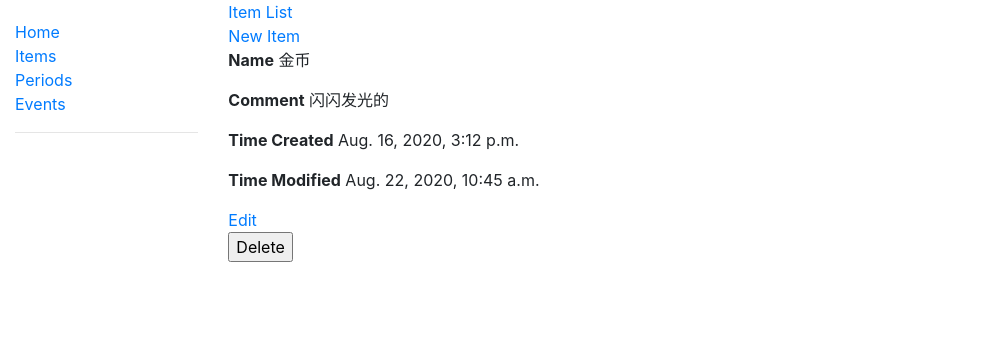
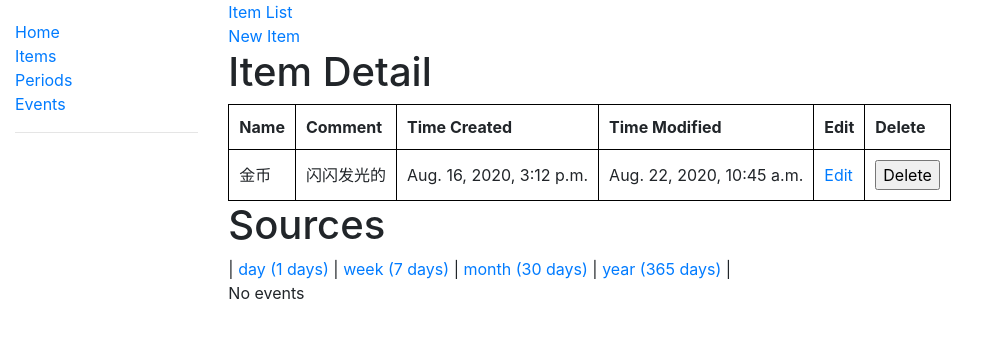
Before and after one commit to hysx54321/yys, a Django app: page /item/11/ in a window 1280 px wide. Shown: the top 338 px of the page, without its empty margins (0-999 px from the left). Run offline with Django 3.2, Linux system fonts and the light colour scheme; data comes from the database, SQL or seed files in the repository; both versions use the stored data as it was after the commit; some libraries are stand-ins or nearby versions.

Commit message:
completed summary views

```diff
--- a/yys/income_calculator/db_accessor.py
+++ b/yys/income_calculator/db_accessor.py
@@ -45,8 +45,8 @@ def get_events(**kwargs):
     return Event.objects.filter(**kwargs)
 
 
-def get_active_events():
-    return get_events(deleted=False)
+def get_active_events(**kwargs):
+    return get_events(deleted=False, **kwargs)
 
 
 def update_event(event_id, **kwargs):
@@ -101,8 +101,8 @@ def get_event_entities_by_event_id(event_id):
     return EventEntity.objects.filter(event_id=event_id, deleted=False)
 
 
-def get_event_entities_by_period_id_and_item_id(period_id, item_id):
-    return EventEntity.objects.filter(period_id=period_id, item_id=item_id)
+def get_event_entities_by_event_id_and_item_id(event_id, item_id):
+    return EventEntity.objects.filter(event_id=event_id, item_id=item_id, deleted=False)
 
 
 def update_event_entity(event_entity_id, **kwargs):
--- a/yys/income_calculator/templates/income_calculator/item_detail.html
+++ b/yys/income_calculator/templates/income_calculator/item_detail.html
@@ -1,16 +1,75 @@
 {% extends "base_generic.html" %}
-
+{% load template_filters %}
 {% block content %}
   <a href="{% url 'items'%}">Item List</a><br/>
   <a href="{% url 'new_item'%}">New Item</a>
-  <p><strong>Name</strong> {{ item_detail.display_name }}</p>
-  <p><strong>Comment</strong> {{ item_detail.comment }}</p>
-  <p><strong>Time Created</strong> {{ item_detail.time_created_string }}</p>
-  <p><strong>Time Modified</strong> {{ item_detail.time_modified_string }}</p>
-  <a href="{% url 'item_edit' item_detail.id %}">Edit</a>
-  <form action="{% url 'item_delete' %}" method="post" onsubmit="return confirm('Do you really want to delete {{ item_detail }}?')">
-    {% csrf_token %}
-    <input type="hidden" name="item_id" value="{{item_detail.id}}">
-    <input type="submit" value="Delete">
-  </form>
+  <h1>Item Detail</h1>
+  <table>
+    <tr>
+      <th>Name</th>
+      <th>Comment</th>
+      <th>Time Created</th>
+      <th>Time Modified</th>
+      <th>Edit</th>
+      <th>Delete</th>
+    </tr>
+    <tr>
+      <td>{{ item_detail.display_name }}</td>
+      <td>{{ item_detail.comment }}</td>
+      <td>{{ item_detail.time_created_string }}</td>
+      <td>{{ item_detail.time_modified_string }}</td>
+      <td><a href="{% url 'item_edit' item_detail.id %}">Edit</a></td>
+      <td>
+      <form action="{% url 'item_delete' %}" method="post" onsubmit="return confirm('Do you really want to delete {{ item_detail }}?')">
+        {% csrf_token %}
+        <input type="hidden" name="item_id" value="{{item_detail.id}}">
+        <input type="submit" value="Delete">
+      </form>
+      </td>
+    </tr>
+  </table>
+  <h1>Sources</h1>
+  |
+  {% for period in periods %}
+    <a href="{% url 'item_detail' item_id=item_detail.id%}?period_id={{ period.id }}"> {{ period }} </a>|
+  {% endfor %}
+  {% if event_entities %}
+    <table>
+    <tr>
+      <th>Name</th>
+      <th>Comment</th>
+      <th>Max</th>
+      <th>Min</th>
+      <th>EV</th>
+      <th>Total</th>
+      <th>Edit</th>
+      <th>Delete</th>
+    </tr>
+    {% for event_entity in event_entities %}
+      <tr>
+        <td>{{ events|get_object_by_id:event_entity.event_id }}</td>
+        <td>{{ event_entity.comment }}</td>
+        <td>{{ event_entity.max }}</td>
+        <td>{{ event_entity.min }}</td>
+        <td>{{ event_entity.expectation_value }}</td>
+        <td>
+          {{ events|get_object_by_id:event_entity.event_id|get_attribute:"default_frequency" }} *
+          {{ event_entity.expectation_value}}
+        </td>
+        <td><a href="{% url 'event_entity_edit' event_entity.id %}">Edit</a></td>
+        <td>
+        <form action="{% url 'event_entity_delete' %}" method="post" onsubmit="return confirm('Do you really want to delete {{ event_entity }}?')">
+          {% csrf_token %}
+          <input type="hidden" name="event_entity_id" value="{{event_entity.id}}">
+          <input type="submit" value="Delete">
+        </form>
+        </td>
+      </tr>
+    {% endfor %}
+    </table>
+  <h1>Total Income</h1>
+  <p><strong>{{ total_income }}</strong></p>
+  {% else %}
+    <p>No events</p>
+  {% endif %}
 {% endblock %}
--- a/yys/income_calculator/views.py
+++ b/yys/income_calculator/views.py
@@ -97,9 +97,31 @@ class ItemListView(generic.ListView):
         return items
 
 
-class ItemDetailView(generic.DetailView):
-    model = Item
-    context_object_name = 'item_detail'
+def item_detail(request, item_id):
+    item = db_accessor.get_item_by_id(item_id)
+    periods = db_accessor.get_active_periods()
+    events = None
+    wanted_event_entities = []
+    total_income = 0
+    if request.GET.get('period_id'):
+        print('hello')
+        period_id = int(request.GET['period_id'])
+        events = db_accessor.get_active_events(period_id=period_id)
+        for event in events:
+            event_entities = db_accessor.get_event_entities_by_event_id_and_item_id(event.id, item_id)
+            if event_entities:
+                event_entity = event_entities[0]
+                wanted_event_entities.append(event_entity)
+                total_income += event.default_frequency * event_entity.expectation_value
+
+    context = {
+        'item_detail': item,
+        'periods': periods,
+        'events': events,
+        'event_entities': wanted_event_entities,
+        'total_income': total_income,
+    }
+    return render(request, 'income_calculator/item_detail.html', context)
 
 
 def new_period(request):
@@ -199,7 +221,11 @@ class EventListView(generic.ListView):
     paginate_by = 10
 
     def get_queryset(self):
-        events = db_accessor.get_events(deleted=False)
+        if self.request.GET.get('period_id'):
+            events = db_accessor.get_active_events(period_id=self.request.GET['period_id'])
+        else:
+            events = db_accessor.get_active_events()
+
         if events:
             return events.order_by('-priority')
         return events
@@ -211,6 +237,10 @@ class EventListView(generic.ListView):
         periods = db_accessor.get_active_periods()
         context['periods'] = periods
         return context
+
+
+def event_list(request):
+    return EventListView.as_view
 
 
 def new_event(request):
--- a/yys/yys/urls.py
+++ b/yys/yys/urls.py
@@ -22,6 +22,7 @@ urlpatterns = [
     path('admin/', admin.site.urls),
     path('', views.index, name='index'),
 
+    # path('events/', views.event_list, name='events'),
     path('events/', views.EventListView.as_view(), name='events'),
     path('event/<int:pk>/', views.EventDetailView.as_view(), name='event_detail'),
     path('event/delete', views.delete_event, name='event_delete'),
@@ -36,7 +37,7 @@ urlpatterns = [
 
     path('items/', views.ItemListView.as_view(), name='items'),
     path('item/new', views.new_item, name='new_item'),
-    path('item/<int:pk>/', views.ItemDetailView.as_view(), name='item_detail'),
+    path('item/<int:item_id>/', views.item_detail, name='item_detail'),
     path('item/delete', views.delete_item, name='item_delete'),
     path('item/<int:item_id>/edit', views.update_item, name='item_edit'),
 
```
Also changed, not shown: yys/income_calculator/templates/income_calculator/event_list.html (+8 -1 lines), yys/income_calculator/templatetags/template_filters.py (+18 -0 lines), yys/db.sqlite3.
